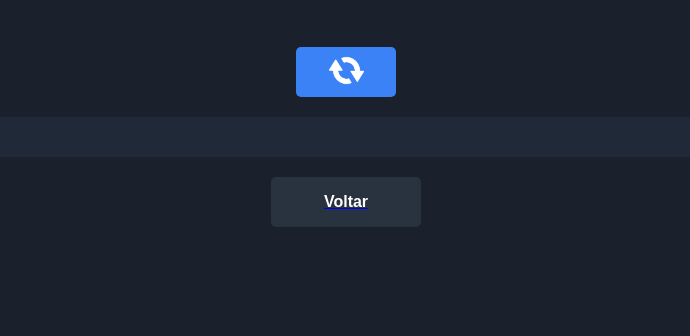
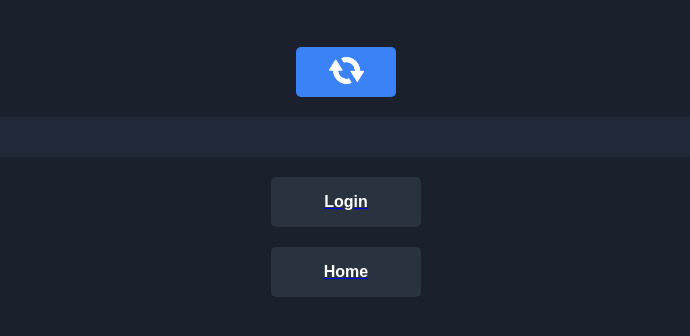
Before and after one commit to JoaoAc05/INTERFACE-DiscordBOT, a plain HTML site: page admin.html in a window 1280 px wide. Shown: the part 126-462 px from the top of the page, without its empty margins (294-984 px from the left). Drawn offline with Linux system fonts and the light colour scheme.

Commit message:
ajuste btn back

```diff
--- a/admin.html
+++ b/admin.html
@@ -31,7 +31,8 @@
         <p id="popup-text"></p>
     </div>
 
-    <a href="index.html"><button type="button" id="btn-back" class="default-btn">Voltar</button></a>
+    <a href="index.html"><button type="button" id="btn-back" class="default-btn">Login</button></a>
+    <a href="home.html"><button type="button" id="btn-back" class="default-btn">Home</button></a>
 
     <script type="module" src="scripts/admin.js"></script>
 </body>
```
Also changed, not shown: alterar.html (+1 -1 lines), cadastrar.html (+1 -1 lines), deletar.html (+1 -1 lines).
